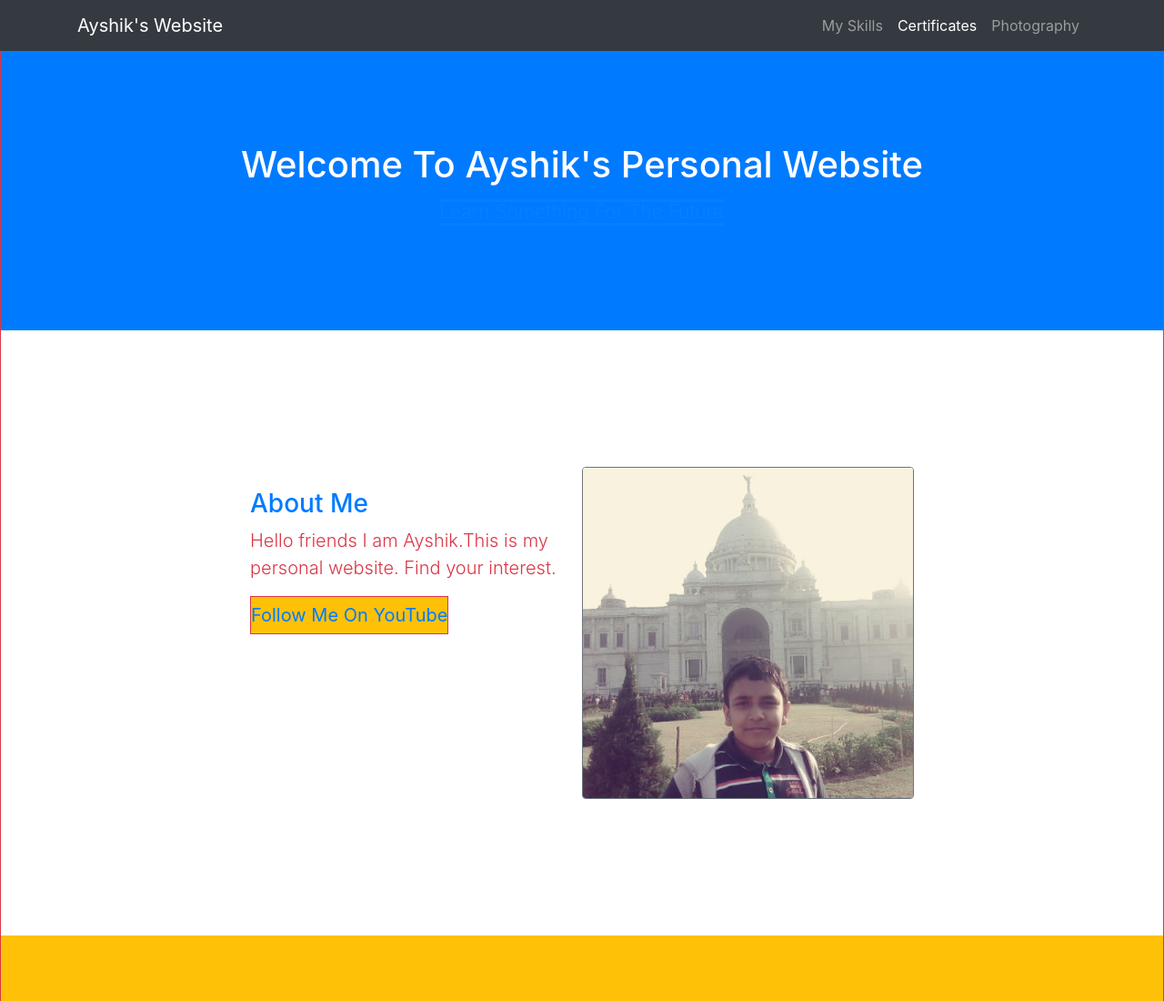
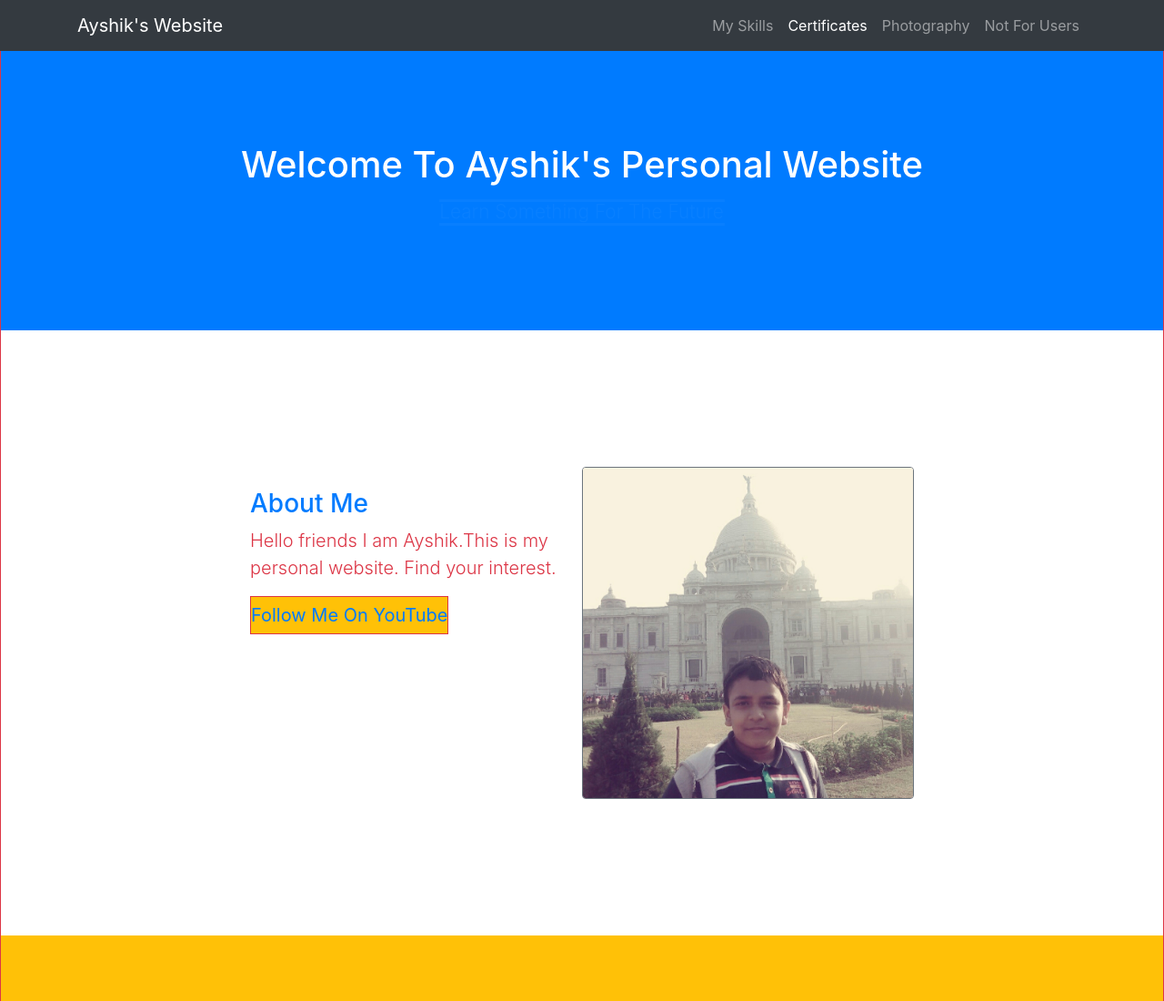
Before and after one commit to tirthaweb/website, a plain HTML site: page index.html in a window 1280 px wide. Shown: the top 1100 px of the page at 91% size. Drawn offline with nearby package versions, Linux system fonts and the light colour scheme.

Commit message:
Update index.html

```diff
--- a/index.html
+++ b/index.html
@@ -41,9 +41,9 @@
           <li class="nav-item">
             <a class="nav-link js-scroll-trigger" href="photo.html">Photography </a>
           </li>
-           <!--<li class="nav-item">
-            <a class="nav-link js-scroll-trigger" href="book.html">PDF </a>
-          </li>-->
+               <li class="nav-item">
+            <a class="nav-link js-scroll-trigger" href="book.html">Not For Users</a>
+          </li>
         </ul>
 
       </div>
```
